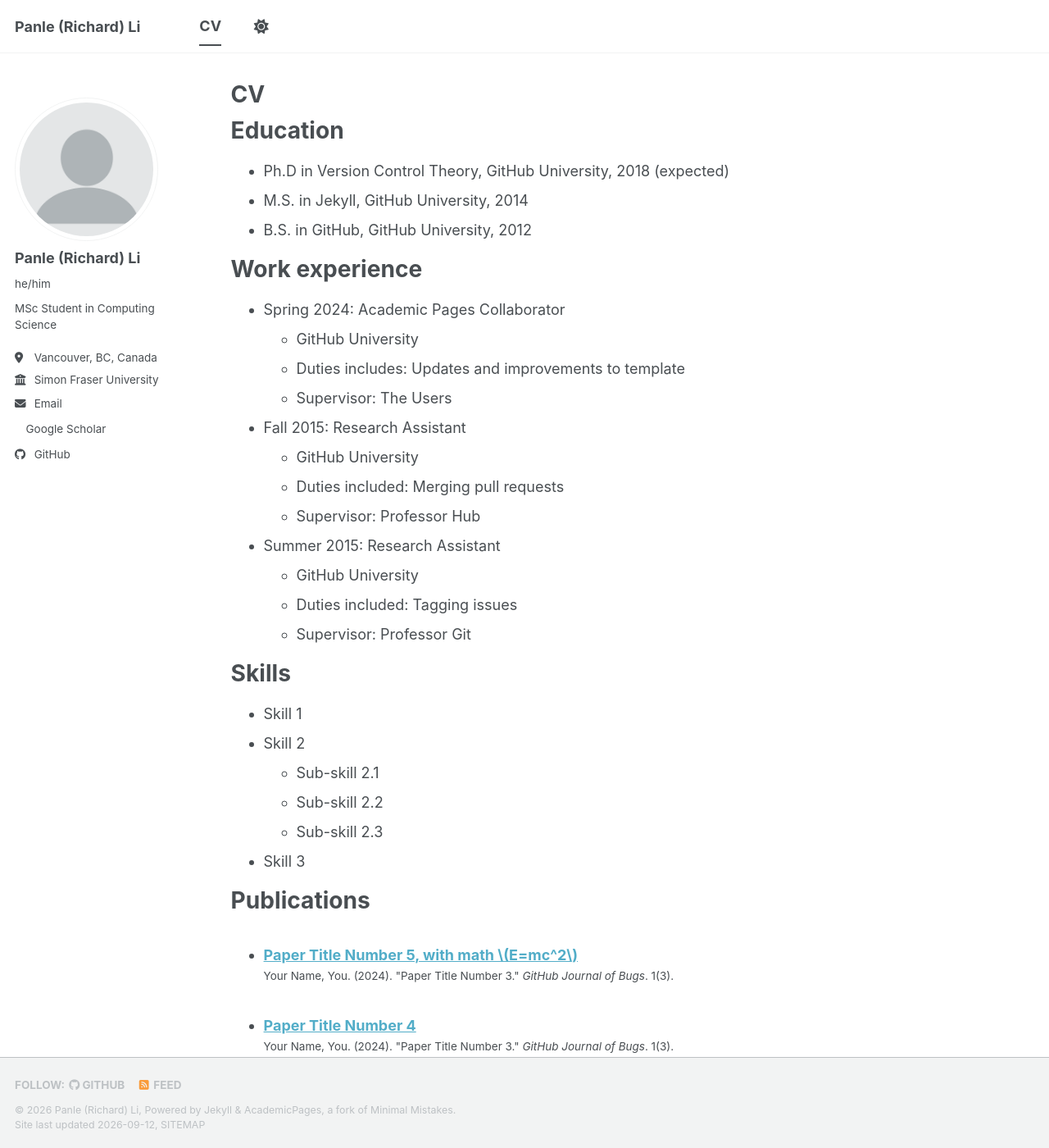
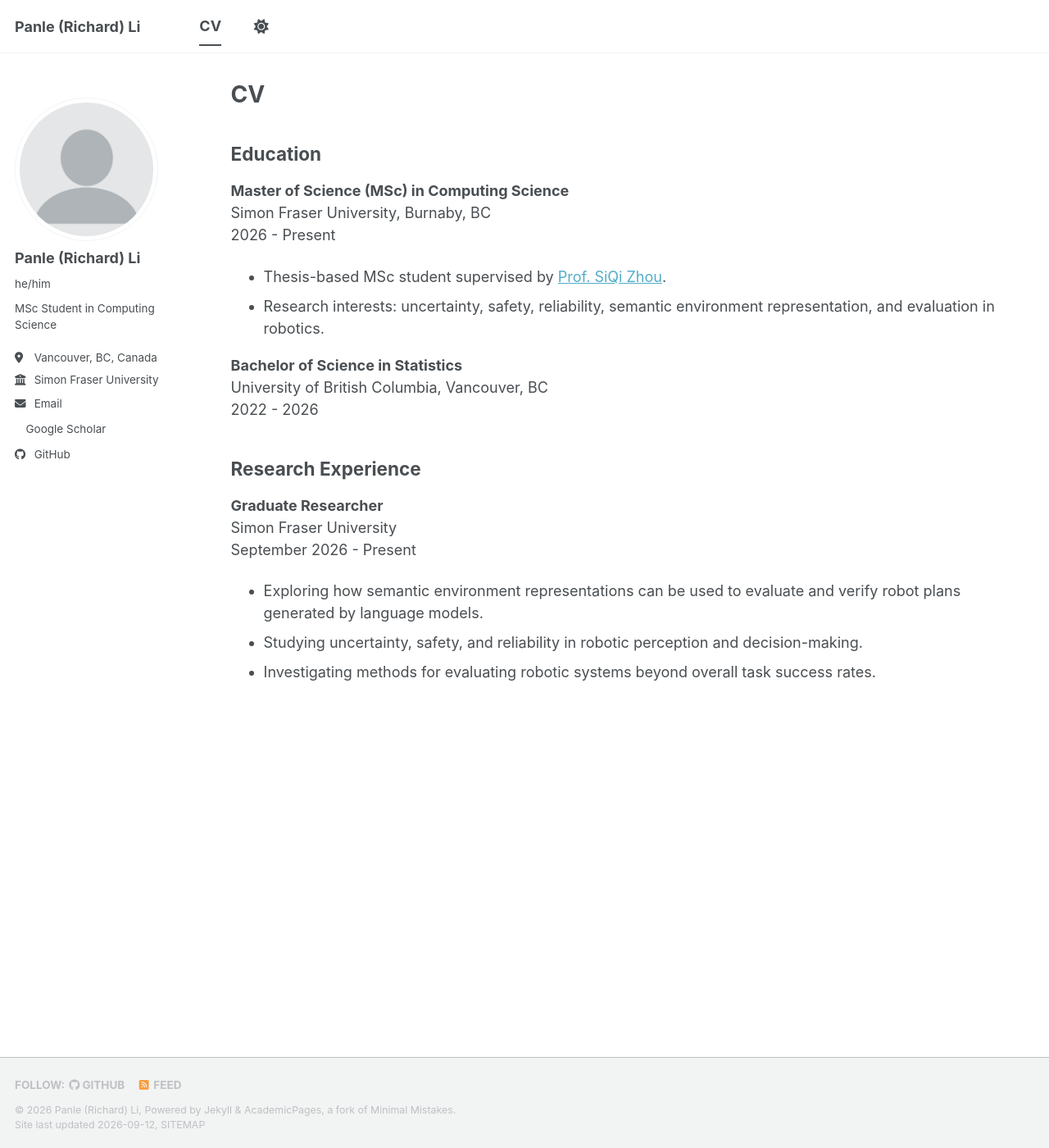
Before and after one commit to panleli/panleli.github.io, a Jekyll site: the page built from _pages/cv.md, in a window 1280 px wide and 1400 px high. Shown: the whole window at 82% size. Built offline with Jekyll 4.4.1, drawn with Linux system fonts in a browser that asks for light colours; a style sheet for code colours, icons or effects is not loaded; some of the changed text lies outside the part shown.

Commit message:
Update cv.md

```diff
--- a/_pages/cv.md
+++ b/_pages/cv.md
@@ -7,58 +7,26 @@ redirect_from:
   - /resume
 ---
 
-{% include base_path %}
+## Education
 
-Education
-======
-* Ph.D in Version Control Theory, GitHub University, 2018 (expected)
-* M.S. in Jekyll, GitHub University, 2014
-* B.S. in GitHub, GitHub University, 2012
+**Master of Science (MSc) in Computing Science**
+Simon Fraser University, Burnaby, BC
+2026 - Present
 
-Work experience
-======
-* Spring 2024: Academic Pages Collaborator
-  * GitHub University
-  * Duties includes: Updates and improvements to template
-  * Supervisor: The Users
+- Thesis-based MSc student supervised by [Prof. SiQi Zhou](https://siqizhou.com/).
+- Research interests: uncertainty, safety, reliability, semantic environment representation, and evaluation in robotics.
 
-* Fall 2015: Research Assistant
-  * GitHub University
-  * Duties included: Merging pull requests
-  * Supervisor: Professor Hub
+**Bachelor of Science in Statistics**
+University of British Columbia, Vancouver, BC
+2022 - 2026
 
-* Summer 2015: Research Assistant
-  * GitHub University
-  * Duties included: Tagging issues
-  * Supervisor: Professor Git
 
-Skills
-======
-* Skill 1
-* Skill 2
-  * Sub-skill 2.1
-  * Sub-skill 2.2
-  * Sub-skill 2.3
-* Skill 3
+## Research Experience
 
-Publications
-======
-  <ul>{% for post in site.publications reversed %}
-    {% include archive-single-cv.html %}
-  {% endfor %}</ul>
+**Graduate Researcher**
+Simon Fraser University
+September 2026 - Present
 
-Talks
-======
-  <ul>{% for post in site.talks reversed %}
-    {% include archive-single-talk-cv.html  %}
-  {% endfor %}</ul>
-
-Teaching
-======
-  <ul>{% for post in site.teaching reversed %}
-    {% include archive-single-cv.html %}
-  {% endfor %}</ul>
-
-Service and leadership
-======
-* Currently signed in to 43 different slack teams
+- Exploring how semantic environment representations can be used to evaluate and verify robot plans generated by language models.
+- Studying uncertainty, safety, and reliability in robotic perception and decision-making.
+- Investigating methods for evaluating robotic systems beyond overall task success rates.
```
